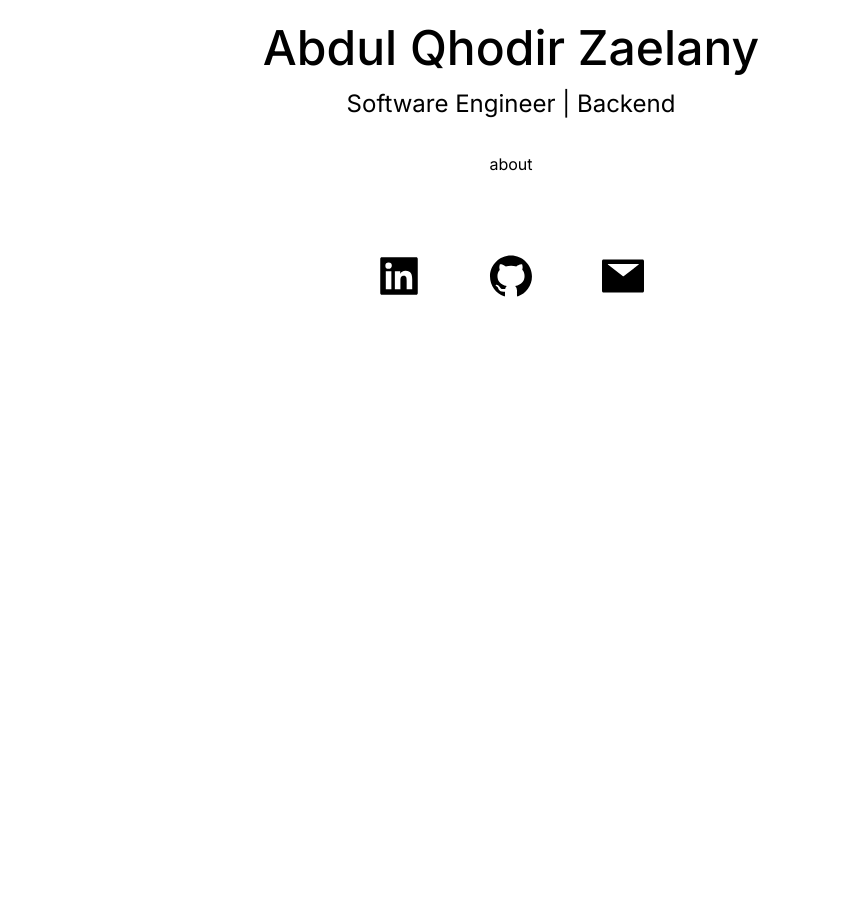
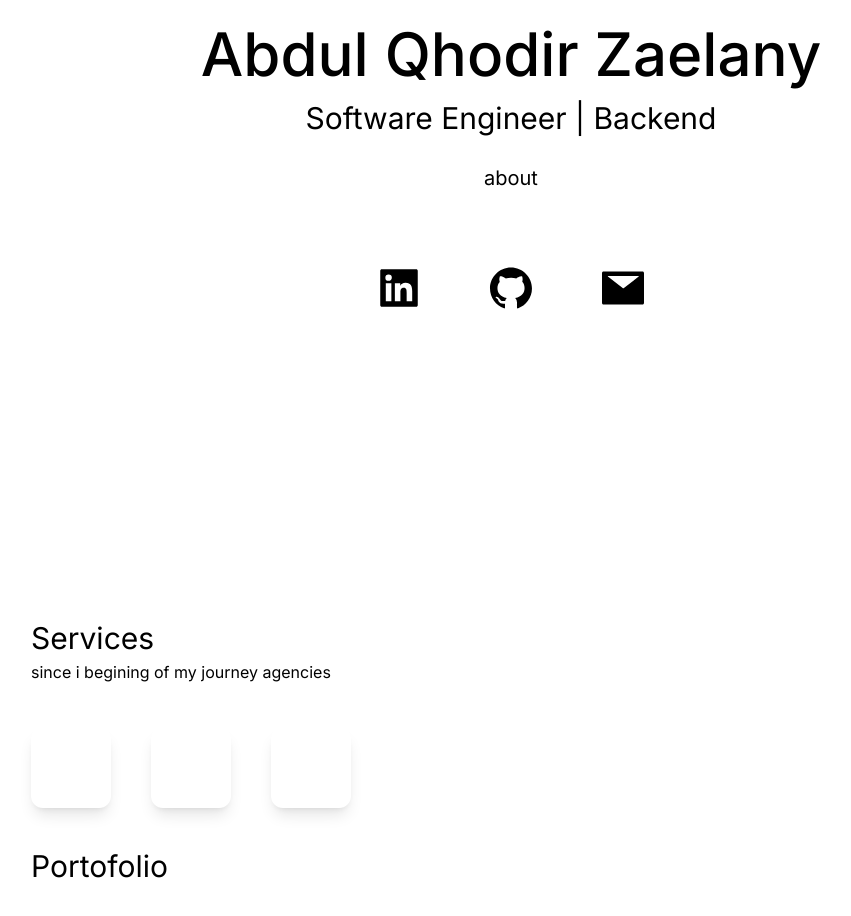
Before and after one commit to qodirtok/port-next, a Next.js app: page / in a window 1280 px wide. Shown: the part 180-1096 px from the top of the page, without its empty margins (129-980 px from the left). Before the commit the page ends 800 px from the top, so only its background shows below. Built offline with nearby package versions, Linux system fonts and the light colour scheme.

Commit message:
Update page.tsx

```diff
--- a/src/app/page.tsx
+++ b/src/app/page.tsx
@@ -26,7 +26,7 @@ export default function Home() {
         <link rel="icon" href="/favicon.ico" />
       </Head>
 
-      <main className="bg-white px-10">
+      <main className="bg-white px-10 md:px-20 lg:px-40">
         <section className="min-h-screen">
           <nav className="py-10 mb-12 flex justify-between">
             <h1 className="text-xl">QHODIR</h1>
@@ -43,9 +43,15 @@ export default function Home() {
             </ul>
           </nav>
           <div className="text-center p-10">
-            <h2 className="text-5xl py-2 font-medium">Abdul Qhodir Zaelany</h2>
-            <h3 className="text-2xl py-2">Software Engineer | Backend</h3>
-            <p className="text-md py-5 leading-8">about</p>
+            <h2 className="text-5xl py-2 font-medium md:text-6xl">
+              Abdul Qhodir Zaelany
+            </h2>
+            <h3 className="text-2xl py-2 md:text-3xl">
+              Software Engineer | Backend
+            </h3>
+            <p className="text-md py-5 leading-8 md:text-xl max-w-lg mx-auto">
+              about
+            </p>
           </div>
           <div className="text-5xl flex justify-center gap-16 py-3">
             <AiFillLinkedin />
@@ -54,6 +60,33 @@ export default function Home() {
           </div>
           <div className="relative"></div>
         </section>
+
+        <section>
+          <div>
+            <h3 className="text-3xl py1">Services</h3>
+            <p className="text-md py2 leading-8">
+              since i begining of my journey <span>agencies</span>
+            </p>
+          </div>
+          <div className="lg:flex gap-10">
+            <div className="text-center shadow-lg p-10 rounded-xl my-10">
+              {/* <div><Image /></div> */}
+            </div>
+            <div className="text-center shadow-lg p-10 rounded-xl my-10">
+              {/* <div><Image /></div> */}
+            </div>
+            <div className="text-center shadow-lg p-10 rounded-xl my-10">
+              {/* <div><Image /></div> */}
+            </div>
+          </div>
+        </section>
+
+        <section>
+          <div>
+            <h3 className="text-3xl py1">Portofolio</h3>
+          </div>
+          <div className="flex flex-col gap-10 py-10 lg:flex-row lg:flex-wrap"></div>
+        </section>
       </main>
     </div>
   );
```
